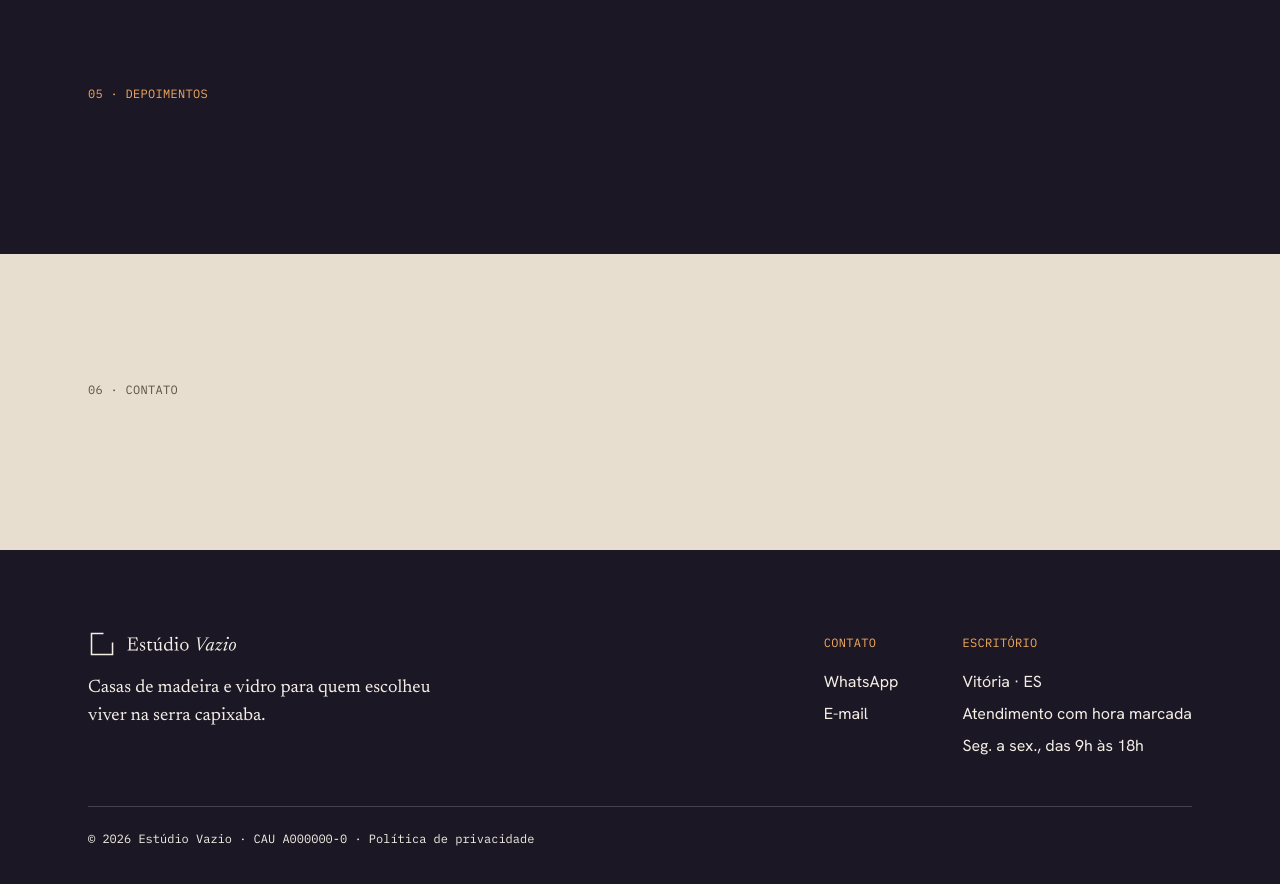
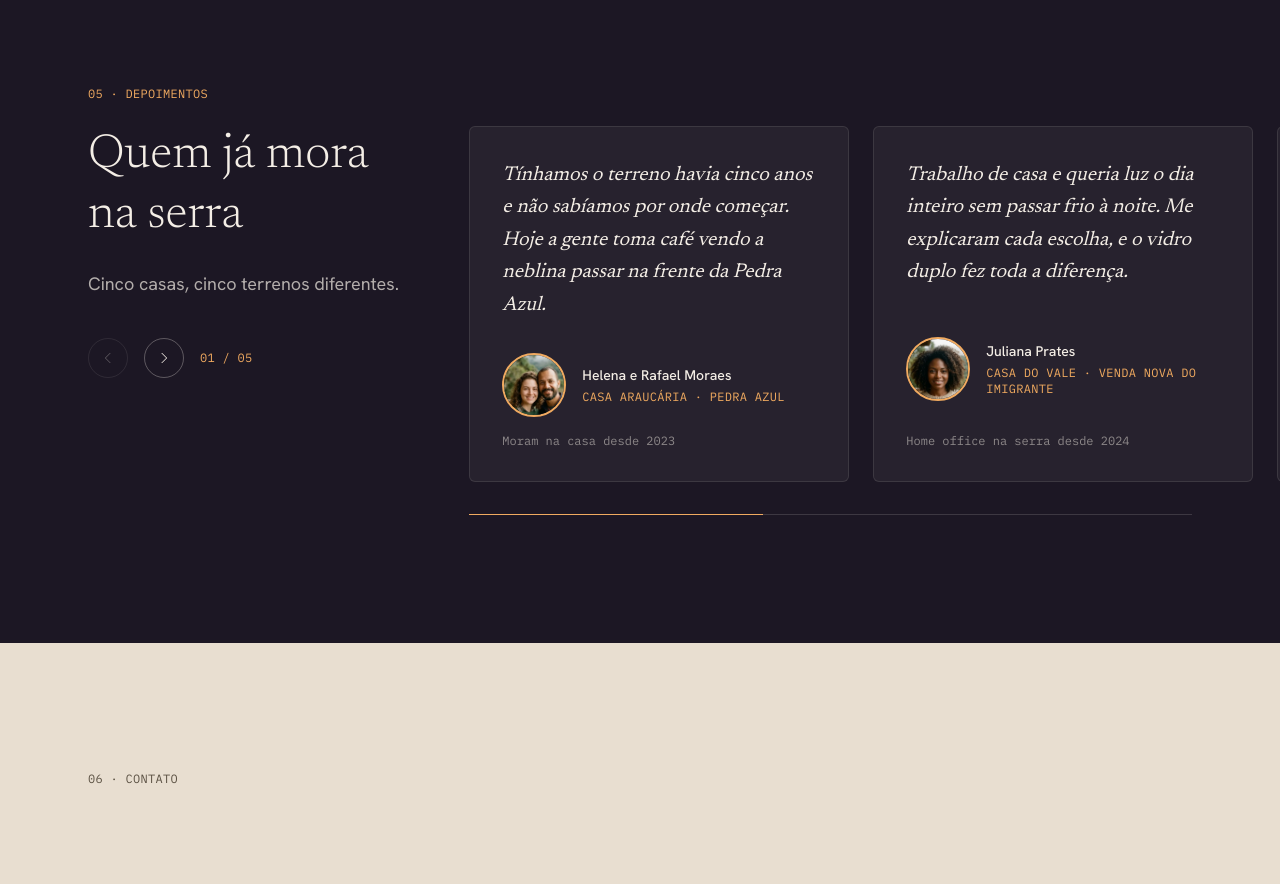
Before and after one commit to ffocuzada-tech/arquitetura-landing, a Next.js app: page / in a window 1280 px wide. Shown: the part 4620-5504 px from the top of the page. Built offline with nearby package versions, Linux system fonts and the light colour scheme.

Commit message:
feat: adiciona a seção de depoimentos

```diff
--- a/src/app/globals.css
+++ b/src/app/globals.css
@@ -21,6 +21,7 @@ body {
   background: var(--color-nevoa);
   color: var(--color-carvao);
   font-family: var(--font-texto);
+  overflow-x: hidden;
 }
 
 a:focus-visible,
--- a/src/components/sections/Depoimentos.tsx
+++ b/src/components/sections/Depoimentos.tsx
@@ -1,5 +1,252 @@
+"use client";
+
+import { useEffect, useLayoutEffect, useRef, useState } from "react";
+import Image from "next/image";
 import Secao from "@/components/ui/Secao";
+import Rotulo from "@/components/ui/Rotulo";
+import { useTextoSobe } from "@/hooks/useAnimacoesScroll";
+
+type Depoimento = {
+  cliente: string;
+  casaLocal: string;
+  texto: string;
+  detalhe: string;
+  foto: string;
+  alt: string;
+};
+
+const depoimentos: Depoimento[] = [
+  {
+    cliente: "Helena e Rafael Moraes",
+    casaLocal: "Casa Araucária · Pedra Azul",
+    texto:
+      "Tínhamos o terreno havia cinco anos e não sabíamos por onde começar. Hoje a gente toma café vendo a neblina passar na frente da Pedra Azul.",
+    detalhe: "Moram na casa desde 2023",
+    foto: "/images/depoimentos/moraes.webp",
+    alt: "Helena e Rafael Moraes na varanda de casa.",
+  },
+  {
+    cliente: "Juliana Prates",
+    casaLocal: "Casa do Vale · Venda Nova do Imigrante",
+    texto:
+      "Trabalho de casa e queria luz o dia inteiro sem passar frio à noite. Me explicaram cada escolha, e o vidro duplo fez toda a diferença.",
+    detalhe: "Home office na serra desde 2024",
+    foto: "/images/depoimentos/prates.webp",
+    alt: "Juliana Prates na varanda de casa.",
+  },
+  {
+    cliente: "Antônio e Cida Bertoldi",
+    casaLocal: "Refúgio da Neblina · Marechal Floriano",
+    texto:
+      "Casa pequena, do jeito que a gente pediu: tudo num andar só, perto da horta, com uma varanda para ver a chuva chegar.",
+    detalhe: "Aposentados · 95 m²",
+    foto: "/images/depoimentos/bertoldi.webp",
+    alt: "Antônio e Cida Bertoldi na varanda de casa.",
+  },
+  {
+    cliente: "Família Zanotti",
+    casaLocal: "Casa Bromélia · Domingos Martins",
+    texto:
+      "O terreno era todo em desnível e três construtores disseram que não dava. A casa ficou em cima do morro e as crianças vivem no gramado.",
+    detalhe: "Projeto + Obra · 2022",
+    foto: "/images/depoimentos/zanotti.webp",
+    alt: "Casal Zanotti na varanda de casa.",
+  },
+  {
+    cliente: "Marcos Lyra",
+    casaLocal: "Casa do Mirante · Pedra Azul",
+    texto:
+      "Moro em Vitória e não podia ir à obra toda semana. Recebia fotos e relatório a cada visita. Quando peguei a chave, estava tudo como no 3D.",
+    detalhe: "Casa de fim de semana · 2025",
+    foto: "/images/depoimentos/lyra.webp",
+    alt: "Marcos Lyra na varanda de casa.",
+  },
+];
+
+function posicaoRelativa(cartao: HTMLElement, trilho: HTMLElement) {
+  return cartao.getBoundingClientRect().left - trilho.getBoundingClientRect().left + trilho.scrollLeft;
+}
+
+function IconeSeta({ direcao }: { direcao: "esquerda" | "direita" }) {
+  const caminho = direcao === "esquerda" ? "M15 5 L8 12 L15 19" : "M9 5 L16 12 L9 19";
+  return (
+    <svg
+      viewBox="0 0 24 24"
+      className="h-4 w-4"
+      fill="none"
+      stroke="currentColor"
+      strokeWidth="1.5"
+      aria-hidden="true"
+    >
+      <path d={caminho} strokeLinecap="round" strokeLinejoin="round" />
+    </svg>
+  );
+}
 
 export default function Depoimentos() {
-  return <Secao id="depoimentos" fundo="crepusculo" rotulo="05 · Depoimentos" />;
+  const tituloRef = useRef<HTMLHeadingElement>(null);
+  const fraseRef = useRef<HTMLParagraphElement>(null);
+  const trilhoRef = useRef<HTMLDivElement>(null);
+  const cartaoRefs = useRef<(HTMLDivElement | null)[]>([]);
+  const [indice, setIndice] = useState(0);
+  const [barra, setBarra] = useState({ largura: 100, posicao: 0 });
+
+  useTextoSobe(tituloRef);
+  useTextoSobe(fraseRef);
+
+  useLayoutEffect(() => {
+    function ajustarLargura() {
+      const trilho = trilhoRef.current;
+      if (!trilho) return;
+      const borda = trilho.getBoundingClientRect().left;
+      trilho.style.width = `${window.innerWidth - borda}px`;
+    }
+
+    ajustarLargura();
+    window.addEventListener("resize", ajustarLargura);
+    return () => window.removeEventListener("resize", ajustarLargura);
+  }, []);
+
+  useEffect(() => {
+    const trilho = trilhoRef.current;
+    if (!trilho) return;
+
+    function atualizar() {
+      if (!trilho) return;
+      const maximo = trilho.scrollWidth - trilho.clientWidth;
+      const progresso = maximo > 0 ? trilho.scrollLeft / maximo : 0;
+      const largura = Math.max((trilho.clientWidth / trilho.scrollWidth) * 100, 8);
+      setBarra({ largura, posicao: progresso * (100 - largura) });
+
+      let maisProximo = 0;
+      let menorDistancia = Infinity;
+      cartaoRefs.current.forEach((cartao, i) => {
+        if (!cartao) return;
+        const distancia = Math.abs(posicaoRelativa(cartao, trilho) - trilho.scrollLeft);
+        if (distancia < menorDistancia) {
+          menorDistancia = distancia;
+          maisProximo = i;
+        }
+      });
+
+      if (maximo > 0 && maximo - trilho.scrollLeft < 4) {
+        maisProximo = depoimentos.length - 1;
+      }
+
+      setIndice(maisProximo);
+    }
+
+    atualizar();
+    trilho.addEventListener("scroll", atualizar, { passive: true });
+    window.addEventListener("resize", atualizar);
+    return () => {
+      trilho.removeEventListener("scroll", atualizar);
+      window.removeEventListener("resize", atualizar);
+    };
+  }, []);
+
+  function irPara(i: number) {
+    const trilho = trilhoRef.current;
+    const cartao = cartaoRefs.current[i];
+    if (!trilho || !cartao) return;
+    const movimentoReduzido = window.matchMedia("(prefers-reduced-motion: reduce)").matches;
+    trilho.scrollTo({
+      left: posicaoRelativa(cartao, trilho),
+      behavior: movimentoReduzido ? "auto" : "smooth",
+    });
+  }
+
+  return (
+    <Secao id="depoimentos" fundo="crepusculo" rotulo="05 · Depoimentos">
+      <div className="grid grid-cols-1 gap-10 md:grid-cols-12">
+        <div className="md:col-span-4">
+          <h2
+            ref={tituloRef}
+            className="font-titulo text-3xl font-light leading-tight md:text-5xl"
+          >
+            Quem já mora na serra
+          </h2>
+          <p ref={fraseRef} className="mt-6 font-texto text-base text-nevoa/70 md:text-lg">
+            Cinco casas, cinco terrenos diferentes.
+          </p>
+
+          <div className="mt-10 hidden items-center gap-4 md:flex">
+            <button
+              type="button"
+              onClick={() => irPara(indice - 1)}
+              disabled={indice === 0}
+              className="flex h-10 w-10 items-center justify-center rounded-full border border-nevoa/30 text-nevoa transition-opacity disabled:opacity-30"
+            >
+              <span className="sr-only">Depoimento anterior</span>
+              <IconeSeta direcao="esquerda" />
+            </button>
+            <button
+              type="button"
+              onClick={() => irPara(indice + 1)}
+              disabled={indice === depoimentos.length - 1}
+              className="flex h-10 w-10 items-center justify-center rounded-full border border-nevoa/30 text-nevoa transition-opacity disabled:opacity-30"
+            >
+              <span className="sr-only">Próximo depoimento</span>
+              <IconeSeta direcao="direita" />
+            </button>
+            <Rotulo className="text-ambar">
+              {String(indice + 1).padStart(2, "0")} / {String(depoimentos.length).padStart(2, "0")}
+            </Rotulo>
+          </div>
+        </div>
+
+        <div className="md:col-span-8">
+          <div
+            ref={trilhoRef}
+            tabIndex={0}
+            role="region"
+            aria-label="Depoimentos de clientes"
+            className="flex gap-6 overflow-x-auto snap-x snap-mandatory pb-2 [scrollbar-width:none] [&::-webkit-scrollbar]:hidden"
+          >
+            {depoimentos.map((depoimento, i) => (
+              <div
+                key={depoimento.cliente}
+                ref={(el) => {
+                  cartaoRefs.current[i] = el;
+                }}
+                className="flex w-[82%] shrink-0 snap-start flex-col justify-between rounded-[6px] border border-nevoa/10 bg-nevoa/5 p-6 md:w-[380px] md:p-8"
+              >
+                <p className="font-titulo text-lg italic leading-relaxed text-nevoa md:text-xl">
+                  {depoimento.texto}
+                </p>
+                <div className="mt-8 flex items-center gap-4">
+                  <div className="relative h-16 w-16 shrink-0 overflow-hidden rounded-full border-2 border-ambar">
+                    <Image
+                      src={depoimento.foto}
+                      alt={depoimento.alt}
+                      fill
+                      className="object-cover"
+                    />
+                  </div>
+                  <div>
+                    <p className="font-texto text-sm font-medium text-nevoa">
+                      {depoimento.cliente}
+                    </p>
+                    <Rotulo className="mt-1 block text-ambar">{depoimento.casaLocal}</Rotulo>
+                  </div>
+                </div>
+                <p className="mt-4 font-rotulo text-xs text-nevoa/50">{depoimento.detalhe}</p>
+              </div>
+            ))}
+          </div>
+
+          <div className="mt-6 hidden h-px w-full bg-nevoa/15 md:block">
+            <div
+              className="h-px bg-ambar"
+              style={{ width: `${barra.largura}%`, marginLeft: `${barra.posicao}%` }}
+            />
+          </div>
+
+          <p className="mt-6 font-rotulo text-xs uppercase tracking-wide text-nevoa/50 md:hidden">
+            Arraste para o lado →
+          </p>
+        </div>
+      </div>
+    </Secao>
+  );
 }
```
